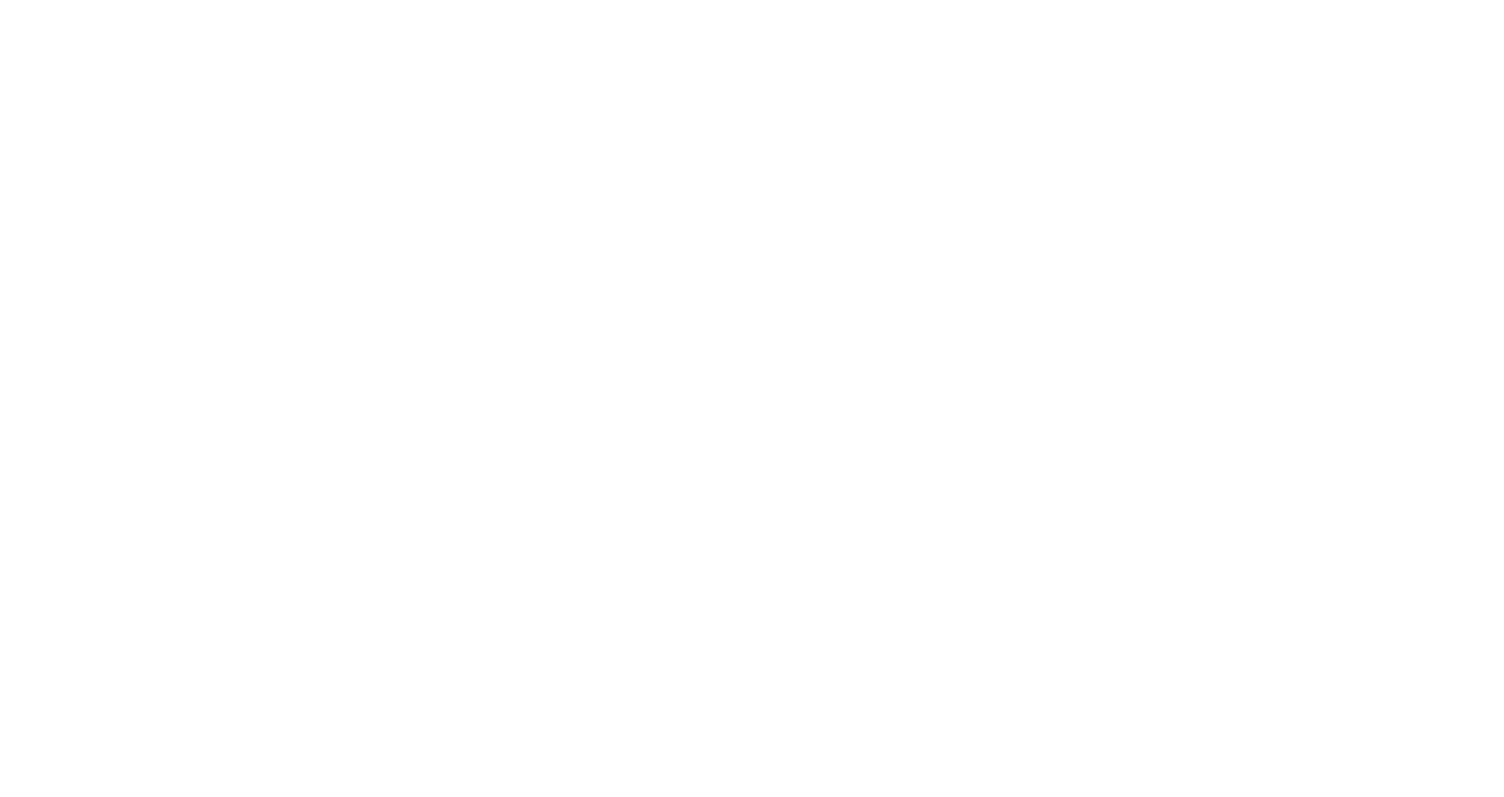
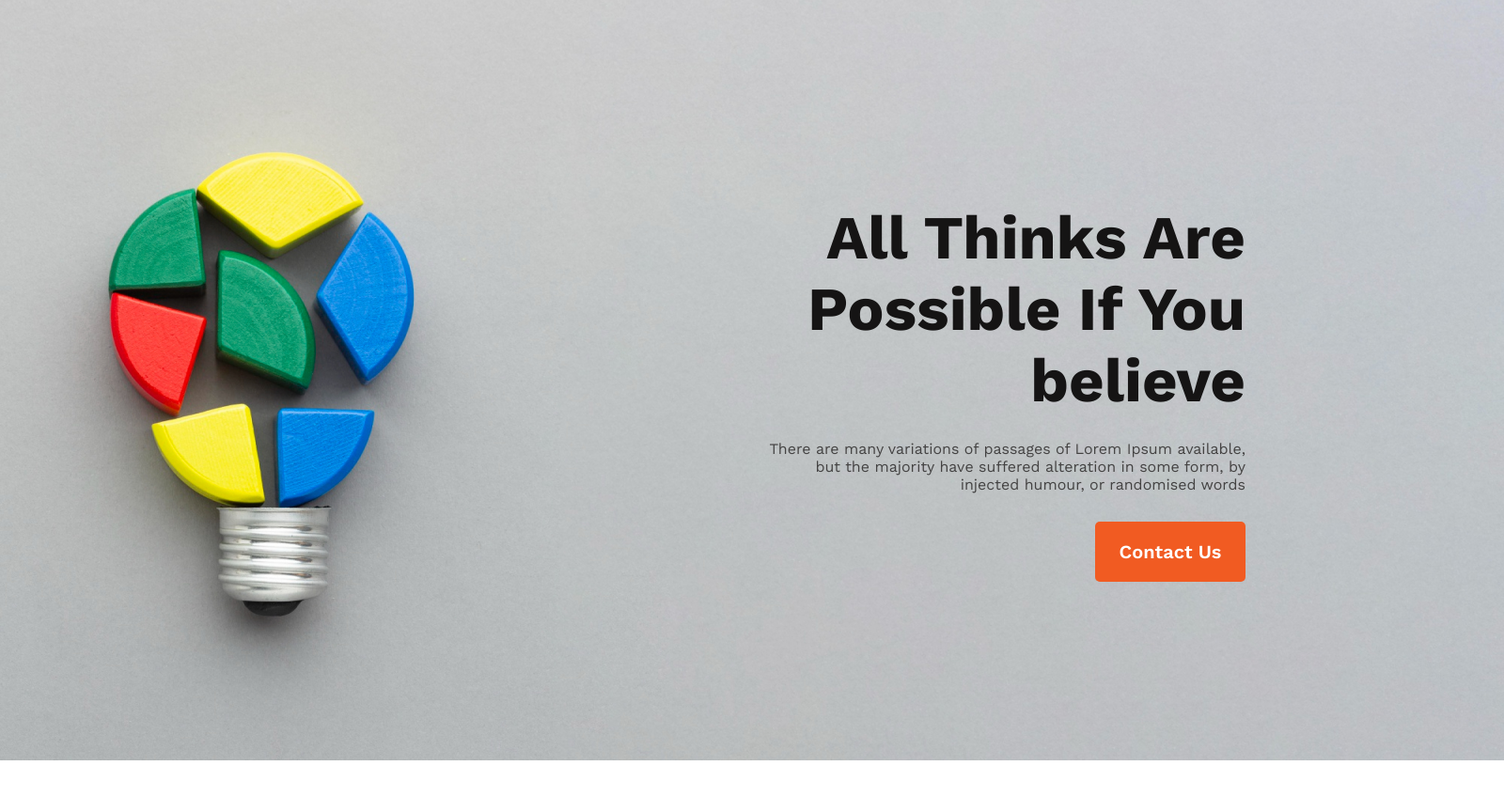
Before and after one commit to NN-shanta/new-year-new-me, a plain HTML site: page index.html in a window 1280 px wide. Shown: the whole page at 94% size, 1600 px wide, since content can reach past the window. Before the commit the page ends 800 px from the top, so only its background shows below. Drawn offline with nearby package versions, Linux system fonts and the light colour scheme.

Commit message:
banner created

```diff
--- a/index.html
+++ b/index.html
@@ -1,11 +1,34 @@
 <!DOCTYPE html>
 <html lang="en">
-<head>
-    <meta charset="UTF-8">
-    <meta name="viewport" content="width=device-width, initial-scale=1.0">
+  <head>
+    <meta charset="UTF-8" />
+    <meta name="viewport" content="width=device-width, initial-scale=1.0" />
     <title>New Year New Me</title>
-</head>
-<body>
-
-</body>
+    <!-- Font style -->
+    <link rel="preconnect" href="https://fonts.googleapis.com" />
+    <link rel="preconnect" href="https://fonts.gstatic.com" crossorigin />
+    <link
+      href="https://fonts.googleapis.com/css2?family=Open+Sans:wght@300..800&family=Work+Sans:ital,wght@0,100..900;1,100..900&display=swap"
+      rel="stylesheet"
+    />
+    <!-- css link -->
+    <link rel="stylesheet" href="style.css" />
+  </head>
+  <body>
+    <!-- banner design -->
+    <header>
+      <div class="banner-description">
+        <h1 class="banner-title">All Thinks Are Possible If You believe</h1>
+        <p class="banner-pera">
+          There are many variations of passages of Lorem Ipsum available, but
+          the majority have suffered alteration in some form, by injected
+          humour, or randomised words
+        </p>
+        <button class="pry-btn">Contact Us</button>
+      </div>
+    </header>
+    <!-- banner design -->
+    <main></main>
+    <footer></footer>
+  </body>
 </html>
--- a/style.css
+++ b/style.css
@@ -0,0 +1,38 @@
+* {
+  margin: 0px;
+  font-family: "Work Sans", sans-serif;
+}
+header {
+  background-image: url("images/banner/banner2.png");
+  width: 1600px;
+  height: 809px;
+}
+/* banner design */
+.banner-description {
+  width: 525px;
+  padding: 215px 230px 300px 800px;
+  text-align: right;
+}
+.banner-title {
+  color: #151414;
+  font-size: 65px;
+  font-weight: 700;
+  margin-bottom: 25px;
+}
+.banner-pera {
+  color: #444343;
+  font-size: 16px;
+  font-weight: 400;
+  margin-bottom: 30px;
+}
+.pry-btn {
+  width: 160px;
+  height: 64px;
+  border-radius: 5px;
+  border-style: none;
+  background: #f15b22;
+  color: #fff;
+  font-size: 20px;
+  font-weight: 600;
+}
+/* banner design */
```
